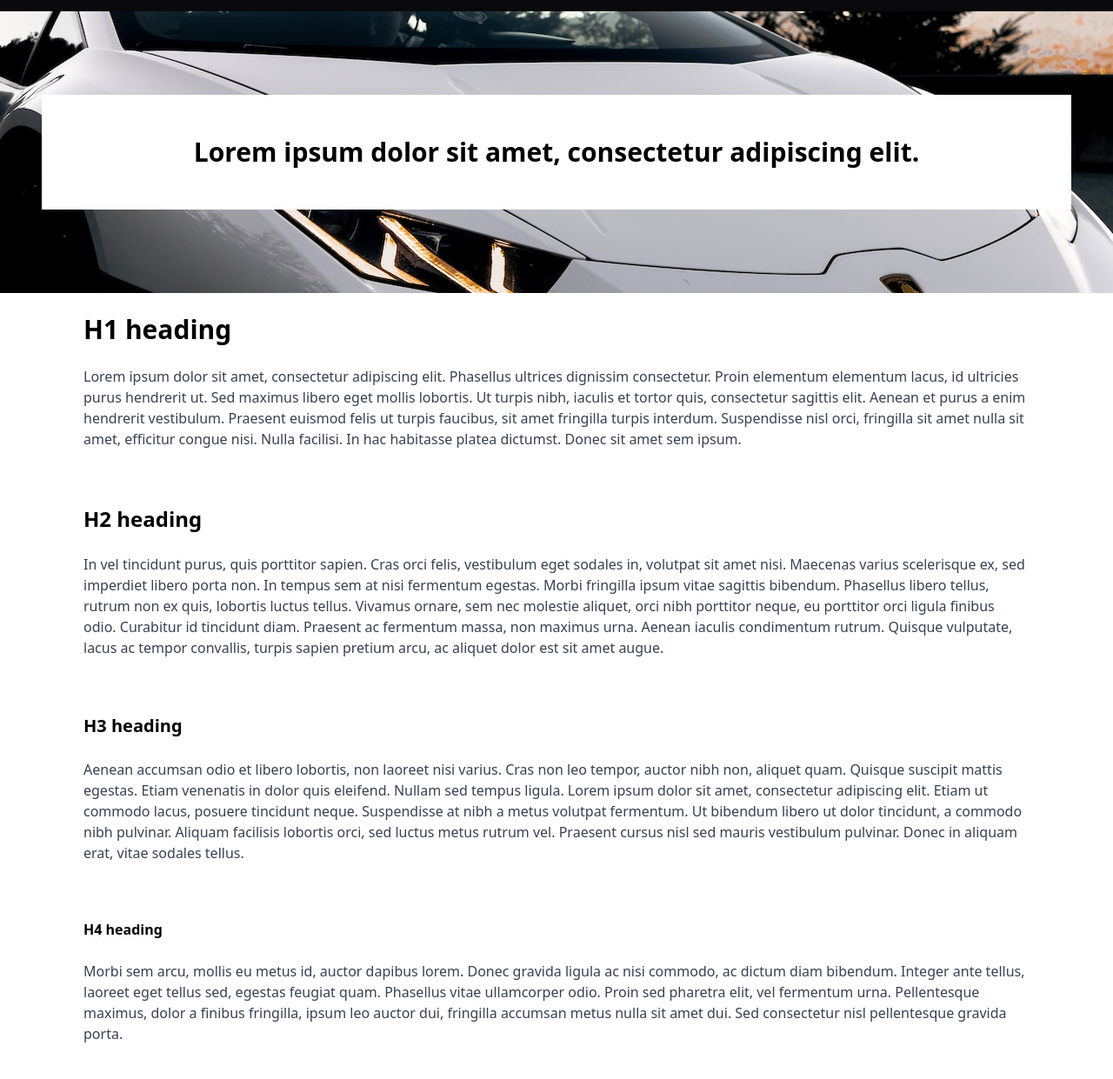
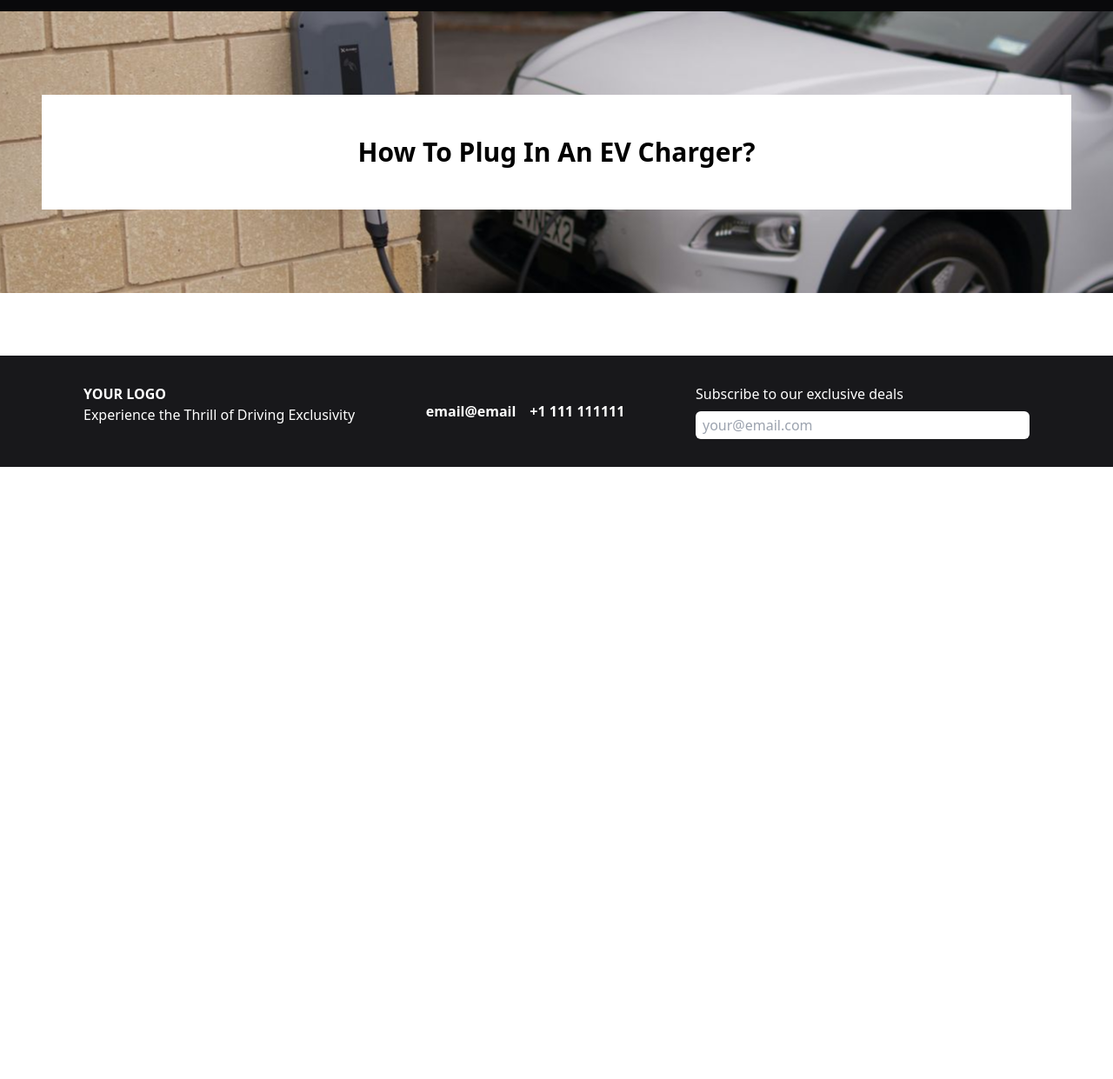
Before and after one commit to pbutkus/car-rentals-astro, an Astro site: page /blog/lorem-ipsum-dolor-sit-amet-consectetur-adipiscing-elit in a window 1280 px wide. Shown: the part 59-1300 px from the top of the page at 87% size. After the commit the page ends 800 px from the top, so only its background shows below. Built offline with nearby package versions, Linux system fonts and the light colour scheme; Astro itself is replaced by a stand-in of ours.

Commit message:
Update Blog “lorem-ipsum-dolor-sit-amet-consectetur-adipiscing-elit”

```diff
--- a/src/content/blog/lorem-ipsum-dolor-sit-amet-consectetur-adipiscing-elit.md
+++ b/src/content/blog/lorem-ipsum-dolor-sit-amet-consectetur-adipiscing-elit.md
@@ -1,28 +1,8 @@
 ---
-title: Lorem ipsum dolor sit amet, consectetur adipiscing elit.
-featuredImage: /images/uploads/brayden-law-iblophwohje-unsplash.jpg
-intro: Lorem ipsum dolor sit amet, consectetur adipiscing elit. Phasellus
-  ultrices dignissim consectetur. Proin elementum elementum lacus, id ultricies
-  purus hendrerit ut. Sed maximus libero eget mollis lobortis. Ut turpis nibh,
-  iaculis et tortor quis, consectetur sagittis elit. Aenean et purus a enim
-  hendrerit vestibulum. Praesent euismod felis ut turpis faucibus, sit amet
-  fringilla turpis interdum. Suspendisse nisl orci, fringilla sit amet nulla sit
-  amet, efficitur congue nisi. Nulla facilisi. In hac habitasse platea dictumst.
-  Donec sit amet sem ipsum.
+title: How To Plug In An EV Charger?
+featuredImage: /images/uploads/63a1ec8fe8a5a3000db5ea57_optimized_1395.jpg
+intro: You simply plug the charging cord into a socket in your garage or even
+  outside your home and charge your vehicle's battery that way. New EVs include
+  a Level 1 charging cord compatible with your home's electrical outlets.
 ---
-
-# H1 heading
-
-Lorem ipsum dolor sit amet, consectetur adipiscing elit. Phasellus ultrices dignissim consectetur. Proin elementum elementum lacus, id ultricies purus hendrerit ut. Sed maximus libero eget mollis lobortis. Ut turpis nibh, iaculis et tortor quis, consectetur sagittis elit. Aenean et purus a enim hendrerit vestibulum. Praesent euismod felis ut turpis faucibus, sit amet fringilla turpis interdum. Suspendisse nisl orci, fringilla sit amet nulla sit amet, efficitur congue nisi. Nulla facilisi. In hac habitasse platea dictumst. Donec sit amet sem ipsum.
-
-## H2 heading
-
-In vel tincidunt purus, quis porttitor sapien. Cras orci felis, vestibulum eget sodales in, volutpat sit amet nisi. Maecenas varius scelerisque ex, sed imperdiet libero porta non. In tempus sem at nisi fermentum egestas. Morbi fringilla ipsum vitae sagittis bibendum. Phasellus libero tellus, rutrum non ex quis, lobortis luctus tellus. Vivamus ornare, sem nec molestie aliquet, orci nibh porttitor neque, eu porttitor orci ligula finibus odio. Curabitur id tincidunt diam. Praesent ac fermentum massa, non maximus urna. Aenean iaculis condimentum rutrum. Quisque vulputate, lacus ac tempor convallis, turpis sapien pretium arcu, ac aliquet dolor est sit amet augue.
-
-### H3 heading
-
-Aenean accumsan odio et libero lobortis, non laoreet nisi varius. Cras non leo tempor, auctor nibh non, aliquet quam. Quisque suscipit mattis egestas. Etiam venenatis in dolor quis eleifend. Nullam sed tempus ligula. Lorem ipsum dolor sit amet, consectetur adipiscing elit. Etiam ut commodo lacus, posuere tincidunt neque. Suspendisse at nibh a metus volutpat fermentum. Ut bibendum libero ut dolor tincidunt, a commodo nibh pulvinar. Aliquam facilisis lobortis orci, sed luctus metus rutrum vel. Praesent cursus nisl sed mauris vestibulum pulvinar. Donec in aliquam erat, vitae sodales tellus.
-
-#### H4 heading
-
-Morbi sem arcu, mollis eu metus id, auctor dapibus lorem. Donec gravida ligula ac nisi commodo, ac dictum diam bibendum. Integer ante tellus, laoreet eget tellus sed, egestas feugiat quam. Phasellus vitae ullamcorper odio. Proin sed pharetra elit, vel fermentum urna. Pellentesque maximus, dolor a finibus fringilla, ipsum leo auctor dui, fringilla accumsan metus nulla sit amet dui. Sed consectetur nisl pellentesque gravida porta.
+#
```
Also changed, not shown: public/images/uploads/63a1ec8fe8a5a3000db5ea57_optimized_1395.jpg (added).
